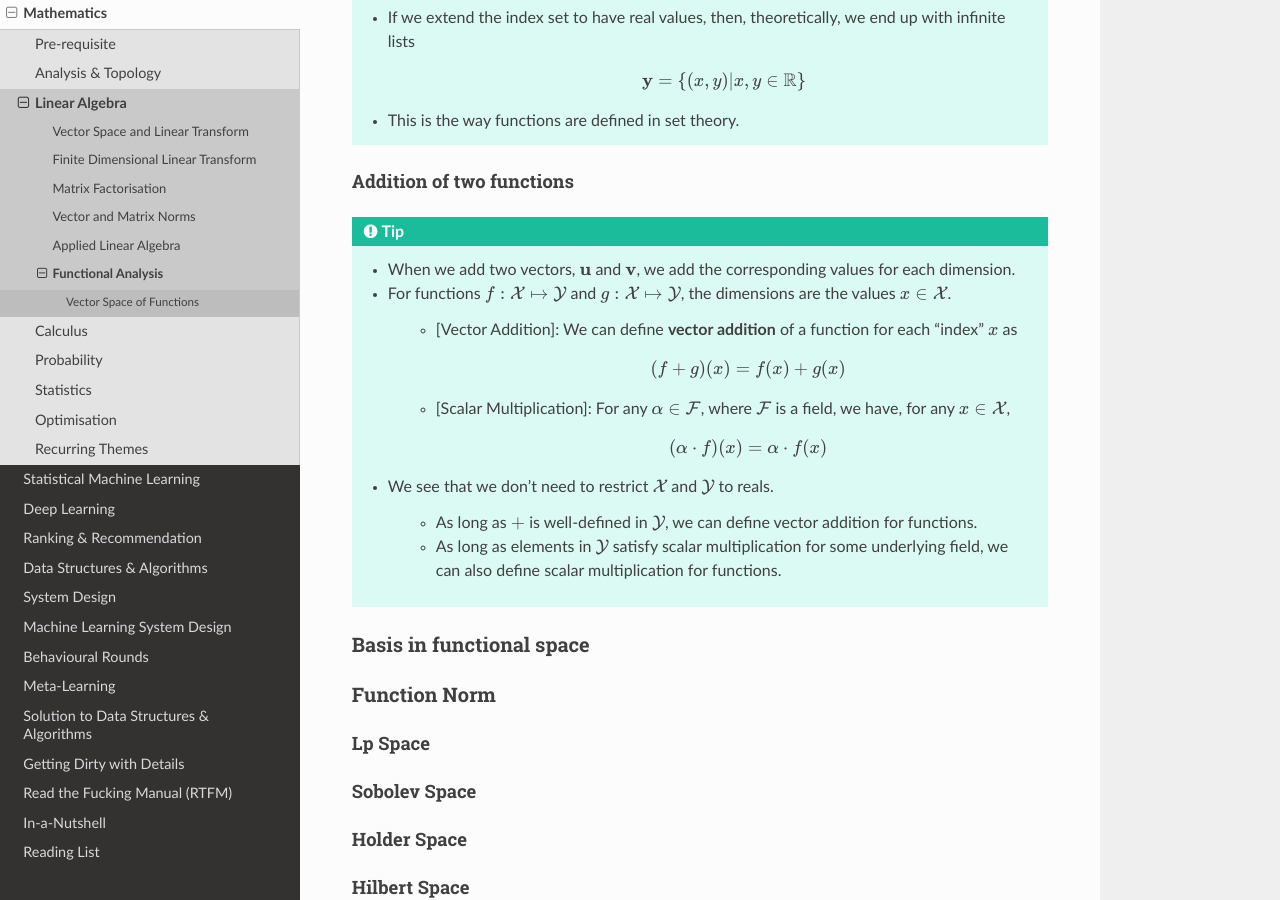
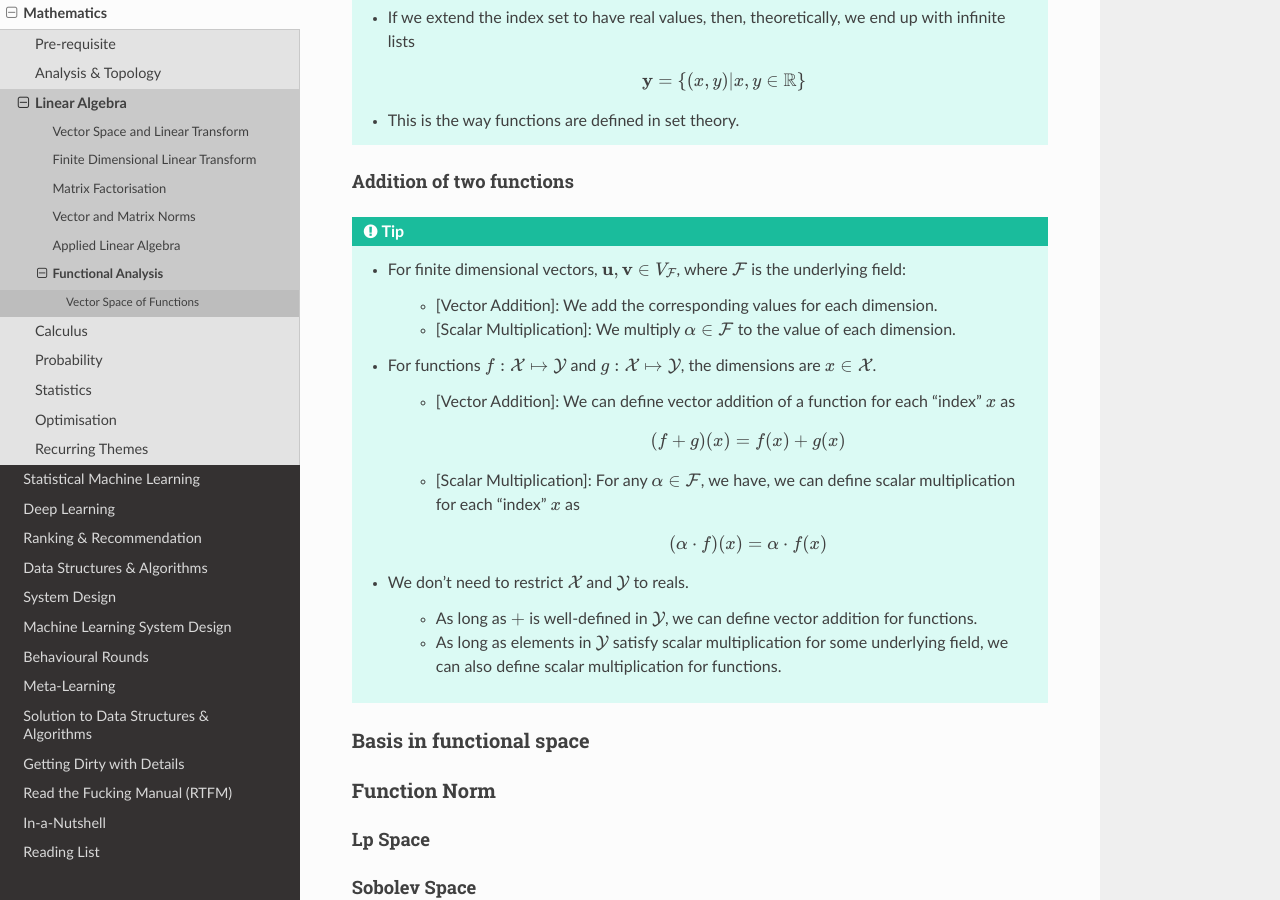
Before and after one commit to uselesstechjunks/leetcode, a Sphinx documentation site: the page built from docs/source/math/linalg/funan.rst, in a window 1280 px wide and 900 px high, scrolled down 639 px. Built offline with Sphinx 7.4.7 and the Read the Docs theme 2.0.0, drawn with Linux system fonts in a browser that asks for light colours.

Commit message:
Update funan.rst

```diff
--- a/docs/source/math/linalg/funan.rst
+++ b/docs/source/math/linalg/funan.rst
@@ -25,16 +25,19 @@ Functions are vectors : Intuition
 Addition of two functions
 --------------------------------------------------------------------------------
 .. tip::
-	* When we add two vectors, :math:`\mathbf{u}` and :math:`\mathbf{v}`, we add the corresponding values for each dimension.
-	* For functions :math:`f:\mathcal{X}\mapsto\mathcal{Y}` and :math:`g:\mathcal{X}\mapsto\mathcal{Y}`, the dimensions are the values :math:`x\in\mathcal{X}`.
+	* For finite dimensional vectors, :math:`\mathbf{u},\mathbf{v}\in V_{\mathcal{F}}`, where :math:`\mathcal{F}` is the underlying field:
 
-		* [Vector Addition]: We can define **vector addition** of a function for each "index" :math:`x` as
+		* [Vector Addition]: We add the corresponding values for each dimension.
+		* [Scalar Multiplication]: We multiply :math:`\alpha\in\mathcal{F}` to the value of each dimension.
+	* For functions :math:`f:\mathcal{X}\mapsto\mathcal{Y}` and :math:`g:\mathcal{X}\mapsto\mathcal{Y}`, the dimensions are :math:`x\in\mathcal{X}`.
+
+		* [Vector Addition]: We can define vector addition of a function for each "index" :math:`x` as
 
 			.. math:: (f + g)(x) = f(x) + g(x)
-		* [Scalar Multiplication]: For any :math:`\alpha\in\mathcal{F}`, where :math:`\mathcal{F}` is a field, we have, for any :math:`x\in\mathcal{X}`,
+		* [Scalar Multiplication]: For any :math:`\alpha\in\mathcal{F}`, we have, we can define scalar multiplication for each "index" :math:`x` as
 
 			.. math:: (\alpha\cdot f)(x) = \alpha\cdot f(x)
-	* We see that we don't need to restrict :math:`\mathcal{X}` and :math:`\mathcal{Y}` to reals.
+	* We don't need to restrict :math:`\mathcal{X}` and :math:`\mathcal{Y}` to reals.
 
 		* As long as :math:`+` is well-defined in :math:`\mathcal{Y}`, we can define vector addition for functions.
 		* As long as elements in :math:`\mathcal{Y}` satisfy scalar multiplication for some underlying field, we can also define scalar multiplication for functions.
```
